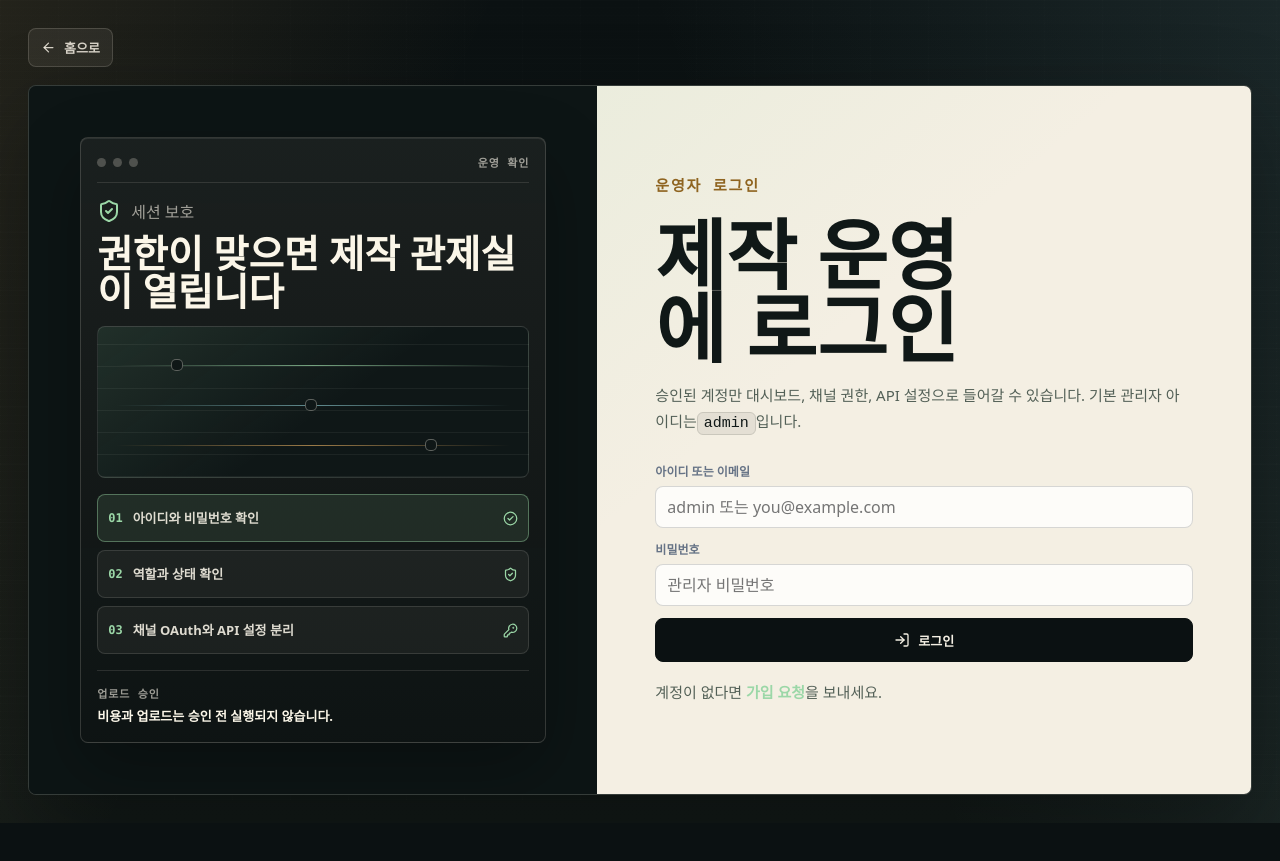
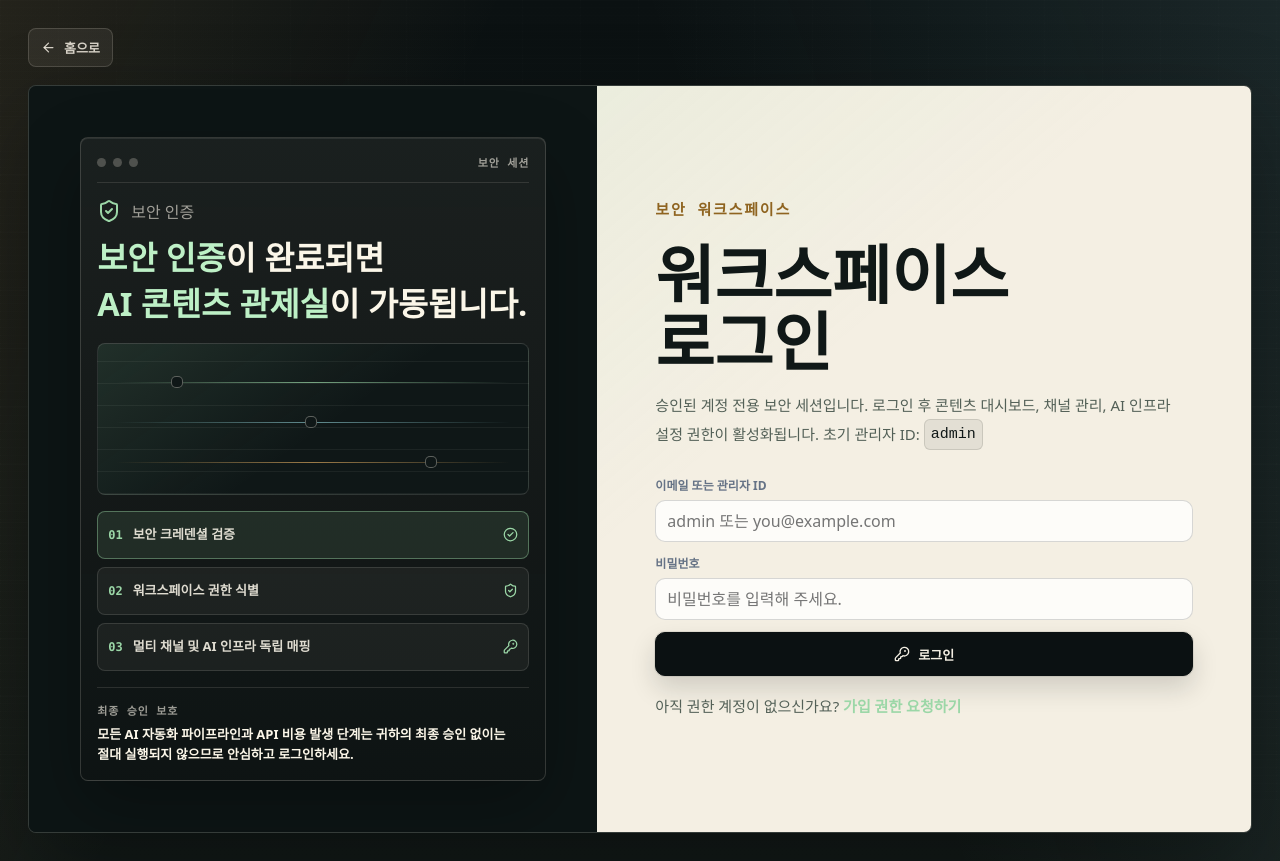
Before and after one commit to Jhongjin/youtube-idea_factory, a Next.js app: page /login in a window 1280 px wide. Before the commit the page ends 823 px from the top, so only its background shows below. Built offline with nearby package versions, Linux system fonts and the light colour scheme; no server answers.

Commit message:
Polish login experience

```diff
--- a/app/components/auth-context-panel.tsx
+++ b/app/components/auth-context-panel.tsx
@@ -9,14 +9,22 @@ export function AuthContextPanel({ mode }: { mode: "login" | "signup" }) {
           <span />
           <span />
           <span />
-          <strong>{isSignup ? "승인 대기" : "운영 확인"}</strong>
+          <strong>{isSignup ? "승인 대기" : "보안 세션"}</strong>
         </div>
         <div className="auth-console-heading">
           <div>
             {isSignup ? <UserCheck size={24} /> : <ShieldCheck size={24} />}
-            <span>{isSignup ? "승인 대기" : "세션 보호"}</span>
+            <span>{isSignup ? "승인 대기" : "보안 인증"}</span>
           </div>
-          <h2>{isSignup ? "요청은 관리자 승인 후 대시보드로 연결됩니다" : "권한이 맞으면 제작 관제실이 열립니다"}</h2>
+          {isSignup ? (
+            <h2>요청은 관리자 승인 후 대시보드로 연결됩니다</h2>
+          ) : (
+            <h2>
+              <span className="auth-title-accent">보안 인증</span>이 완료되면
+              <br />
+              <span className="auth-title-accent">AI 콘텐츠 관제실</span>이 가동됩니다.
+            </h2>
+          )}
         </div>
 
         <div className="auth-console-map" aria-hidden="true">
@@ -31,23 +39,27 @@ export function AuthContextPanel({ mode }: { mode: "login" | "signup" }) {
         <div className="auth-stage-stack" aria-label="권한 처리 흐름">
           <div className="auth-stage-row current">
             <strong>01</strong>
-            <span>{isSignup ? "가입 요청 저장" : "아이디와 비밀번호 확인"}</span>
+            <span>{isSignup ? "가입 요청 저장" : "보안 크레덴셜 검증"}</span>
             <CheckCircle2 size={15} />
           </div>
           <div className="auth-stage-row">
             <strong>02</strong>
-            <span>{isSignup ? "관리자 회원 승인" : "역할과 상태 확인"}</span>
+            <span>{isSignup ? "관리자 회원 승인" : "워크스페이스 권한 식별"}</span>
             <ShieldCheck size={15} />
           </div>
           <div className="auth-stage-row">
             <strong>03</strong>
-          <span>채널 OAuth와 API 설정 분리</span>
+            <span>멀티 채널 및 AI 인프라 독립 매핑</span>
             <KeyRound size={15} />
           </div>
         </div>
         <div className="auth-product-footer">
-          <span>업로드 승인</span>
-          <strong>비용과 업로드는 승인 전 실행되지 않습니다.</strong>
+          <span>{isSignup ? "업로드 승인" : "최종 승인 보호"}</span>
+          <strong>
+            {isSignup
+              ? "AI 자동화 파이프라인과 API 비용 발생 단계는 최종 승인 없이는 실행되지 않습니다."
+              : "모든 AI 자동화 파이프라인과 API 비용 발생 단계는 귀하의 최종 승인 없이는 절대 실행되지 않으므로 안심하고 로그인하세요."}
+          </strong>
         </div>
       </div>
     </div>
--- a/app/components/auth-forms.tsx
+++ b/app/components/auth-forms.tsx
@@ -3,7 +3,7 @@
 import { FormEvent, useMemo, useState } from "react";
 import Link from "next/link";
 import { useRouter } from "next/navigation";
-import { CheckCircle2, LogIn, LogOut, UserPlus } from "lucide-react";
+import { CheckCircle2, KeyRound, LogOut, UserPlus } from "lucide-react";
 
 export function LoginForm({ nextPath = "/dashboard" }: { nextPath?: string }) {
   const router = useRouter();
@@ -40,7 +40,7 @@ export function LoginForm({ nextPath = "/dashboard" }: { nextPath?: string }) {
   return (
     <form className="auth-form" onSubmit={submit}>
       <label>
-        <span>아이디 또는 이메일</span>
+        <span>이메일 또는 관리자 ID</span>
         <input
           autoComplete="username"
           onChange={(event) => setIdentifier(event.target.value)}
@@ -54,7 +54,7 @@ export function LoginForm({ nextPath = "/dashboard" }: { nextPath?: string }) {
         <input
           autoComplete="current-password"
           onChange={(event) => setPassword(event.target.value)}
-          placeholder="관리자 비밀번호"
+          placeholder="비밀번호를 입력해 주세요."
           required
           type="password"
           value={password}
@@ -69,8 +69,8 @@ export function LoginForm({ nextPath = "/dashboard" }: { nextPath?: string }) {
         </div>
       ) : null}
       <button className="text-button primary auth-submit" disabled={loading} type="submit">
-        <LogIn size={16} />
-        {loading ? "확인 중" : "로그인"}
+        <KeyRound size={16} />
+        {loading ? "보안 확인 중" : "로그인"}
       </button>
     </form>
   );
--- a/app/login/page.tsx
+++ b/app/login/page.tsx
@@ -26,11 +26,11 @@ export default async function LoginPage({
       <section className="auth-card">
         <AuthContextPanel mode="login" />
         <div className="auth-copy">
-          <p className="hero-kicker">운영자 로그인</p>
-          <h1>제작 운영에 로그인</h1>
+          <p className="hero-kicker">보안 워크스페이스</p>
+          <h1>워크스페이스 로그인</h1>
           <p>
-            승인된 계정만 대시보드, 채널 권한, API 설정으로 들어갈 수 있습니다. 기본 관리자 아이디는
-            <code>admin</code>입니다.
+            승인된 계정 전용 보안 세션입니다. 로그인 후 콘텐츠 대시보드, 채널 관리, AI 인프라
+            설정 권한이 활성화됩니다. <span className="auth-admin-hint">초기 관리자 ID: <code>admin</code></span>
           </p>
           {user ? (
             <div className="settings-message saved">
@@ -39,7 +39,7 @@ export default async function LoginPage({
           ) : null}
           <LoginForm nextPath={nextPath} />
           <p className="auth-footnote">
-            계정이 없다면 <Link href="/signup">가입 요청</Link>을 보내세요.
+            아직 권한 계정이 없으신가요? <Link href="/signup">가입 권한 요청하기</Link>
           </p>
         </div>
       </section>
```
Also changed, not shown: app/globals.css.
